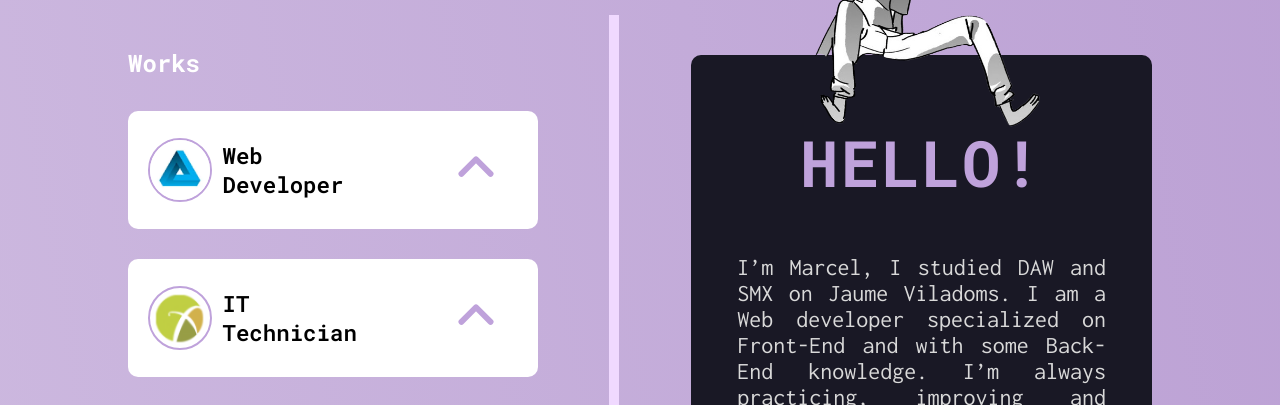
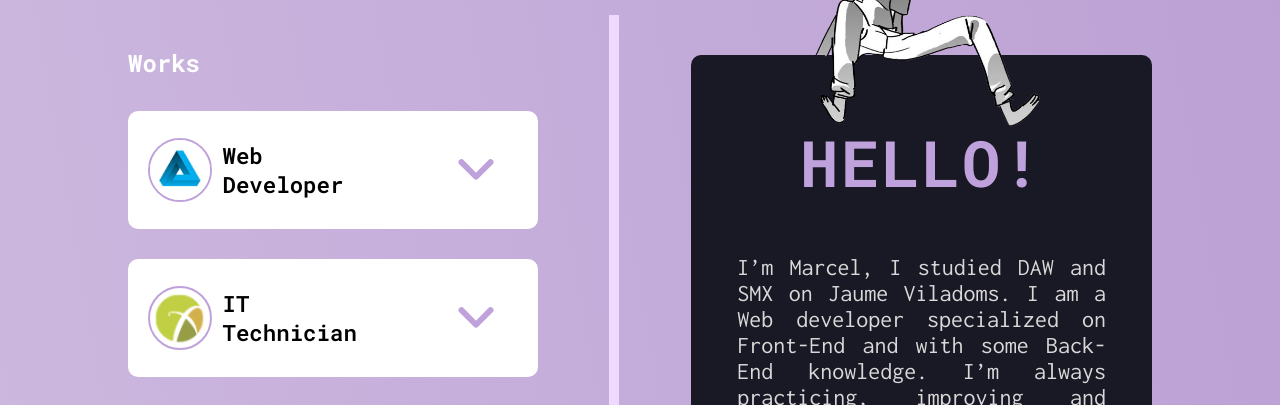
Before and after one commit to JacobsM14/MarcelEsplugasPersonalPortfolio, a React (Vite) app: page / in a window 1280 px wide. Shown: the part 1340-1745 px from the top of the page. Built offline with nearby package versions, Linux system fonts and the light colour scheme.

Commit message:
Finished 1.0.0

```diff
--- a/index.html
+++ b/index.html
@@ -3,7 +3,7 @@
 
 <head>
   <meta charset="UTF-8" />
-  <link rel="icon" type="image/svg+xml" href="/Images/Logos/logo.png" />
+  <link rel="icon" type="image/svg+xml" href="./public/Images/bkc.png" />
   <meta name="viewport" content="width=device-width, initial-scale=1.0" />
   <!-- FONTS GOOGLE -->
   <!--* INCOSOLATA -->
@@ -18,7 +18,7 @@
   <link href="https://fonts.googleapis.com/css2?family=Roboto+Mono:wght@100;200;300;400;500;600;700&display=swap"
   rel="stylesheet">
   <!-- font-family: 'Roboto Mono', monospace; -->
-  <title>Portfolio</title>
+  <title>Marcel Esplugas</title>
 </head>
 
 <body>
--- a/src/components/works_component/Works.jsx
+++ b/src/components/works_component/Works.jsx
@@ -26,8 +26,8 @@ export const Works = ({ img, work, empresa, start, working, final, active, setAc
               <h5>{work}</h5>
             </div>
             <div className='icons-arrow flex'>
-              <button style={{ display: `${active === id ? 'none' : 'block'}`}} onClick={handleClick}><svg xmlns="http://www.w3.org/2000/svg" width="128" height="128" viewBox="0 0 24 24"><path stroke-linecap="round" stroke-linejoin="round" stroke-width="2" d="m17 14l-5-5m0 0l-5 5" /></svg></button>
-              <button style={{ display: `${active === id ? 'block' : 'none'}` }} onClick={unsetActive}><svg xmlns="http://www.w3.org/2000/svg" width="128" height="128" viewBox="0 0 24 24"><path stroke-linecap="round" stroke-linejoin="round" stroke-width="2" d="m7 10l5 5m0 0l5-5" /></svg></button>
+              <button style={{ display: `${active === id ? 'block' : 'none'}`}} onClick={unsetActive}><svg xmlns="http://www.w3.org/2000/svg" width="128" height="128" viewBox="0 0 24 24"><path stroke-linecap="round" stroke-linejoin="round" stroke-width="2" d="m17 14l-5-5m0 0l-5 5" /></svg></button>
+              <button style={{ display: `${active === id ? 'none' : 'block'}` }} onClick={handleClick}><svg xmlns="http://www.w3.org/2000/svg" width="128" height="128" viewBox="0 0 24 24"><path stroke-linecap="round" stroke-linejoin="round" stroke-width="2" d="m7 10l5 5m0 0l5-5" /></svg></button>
             </div>
           </div>
           <div className="lista" style={{ display: `${active === id ? 'block' : 'none'}`, transition: "1s"}}>
```
Also changed, not shown: public/Images/bkc.png (added).
